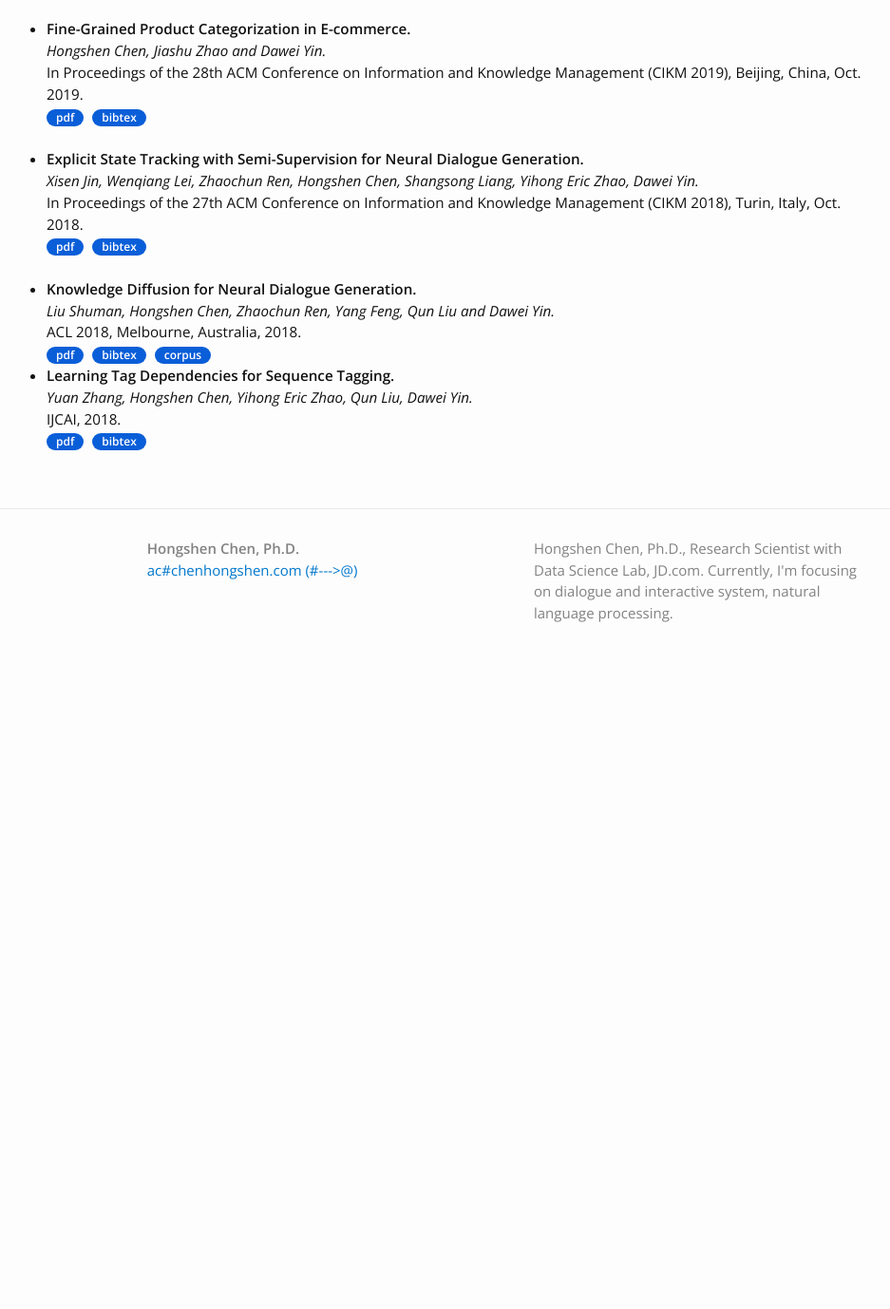
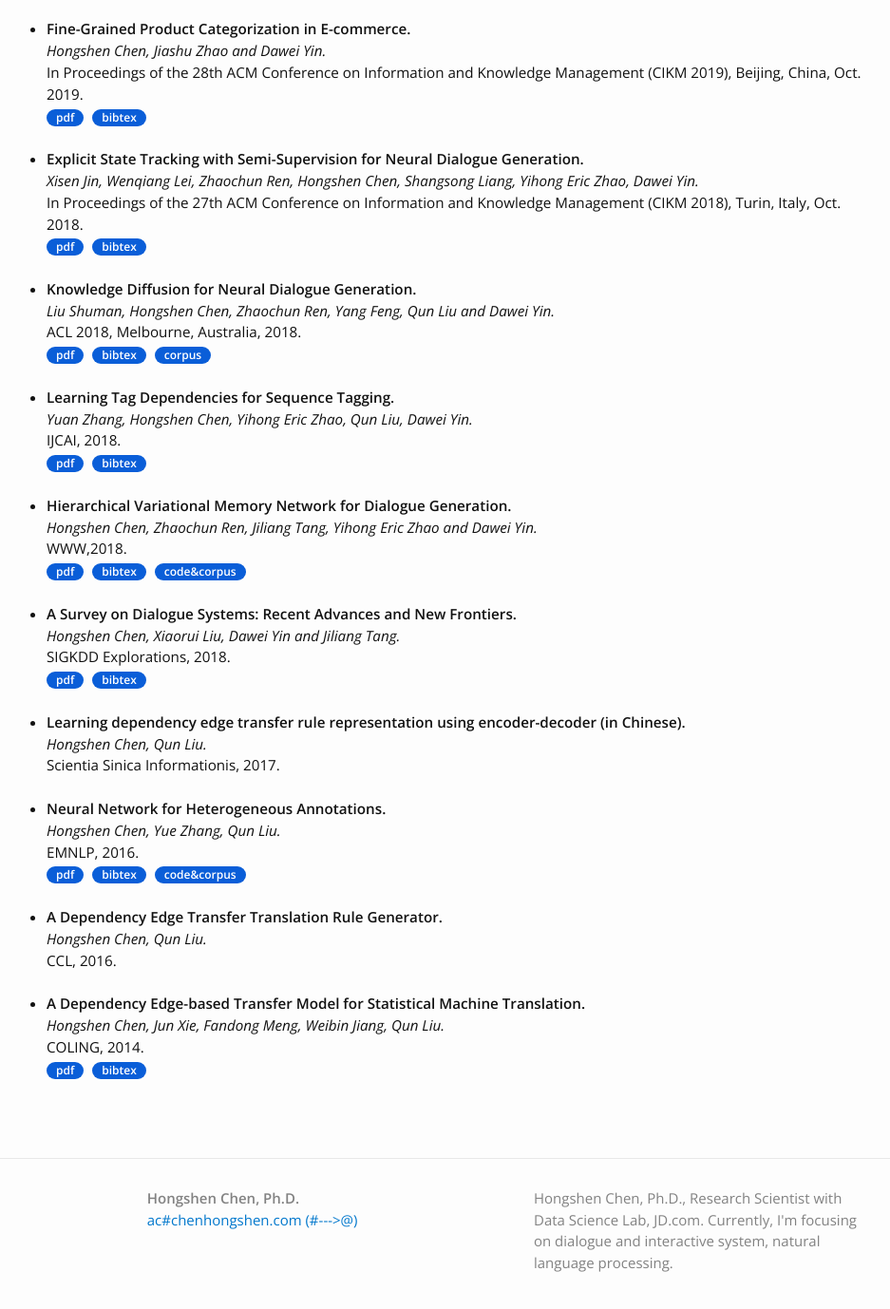
Before and after one commit to chenhongshen/chenhongshen.github.io, a Jekyll site: the page built from research.md, in a window 1280 px wide and 1400 px high, scrolled down 668 px. Shown: the top 1378 px of the window at 95% size, without its empty margins (176-1113 px from the left). Built offline with Jekyll 4.4.1, drawn with Linux system fonts in a browser that asks for light colours; a script that is not in the unit is left out; before the commit the page ends 1384 px from its top, so only the background shows below that.

Commit message:
Update research.md

```diff
--- a/research.md
+++ b/research.md
@@ -126,6 +126,7 @@ Describe your research interests here.
 		&nbsp;&nbsp; pages = "1489--1498", <br>
 		&nbsp;&nbsp; abstract = "End-to-end neural dialogue generation has shown promising results recently, but it does not employ knowledge to guide the generation and hence tends to generate short, general, and meaningless responses. In this paper, we propose a neural knowledge diffusion (NKD) model to introduce knowledge into dialogue generation. This method can not only match the relevant facts for the input utterance but diffuse them to similar entities. With the help of facts matching and entity diffusion, the neural dialogue generation is augmented with the ability of convergent and divergent thinking over the knowledge base. Our empirical study on a real-world dataset prove that our model is capable of generating meaningful, diverse and natural responses for both factoid-questions and knowledge grounded chi-chats. The experiment results also show that our model outperforms competitive baseline models significantly.", <br>
 		}
+		</div>
 	</li><br>
 	<li>
 		<b>Learning Tag Dependencies for Sequence Tagging.</b><br>
@@ -145,6 +146,108 @@ Describe your research interests here.
 		&nbsp;&nbsp; doi       = {10.24963/ijcai.2018/637}, <br>
 		&nbsp;&nbsp; url       = {https://doi.org/10.24963/ijcai.2018/637} <br>
 		}
+		</div>
+	</li><br>
+	<li>
+		<b>Hierarchical Variational Memory Network for Dialogue Generation. </b><br>
+		<i>Hongshen Chen, Zhaochun Ren, Jiliang Tang, Yihong Eric Zhao and Dawei Yin.</i><br>
+		WWW,2018.<br>
+		<a href="/research/papers/2018www.pdf"><div class="color-button">pdf</div></a>
+		<div class="color-button" onclick="isHidden('2018www_bibtex')">bibtex</div>
+		<a href="https://github.com/chenhongshen/HVMN"><div class="color-button">code&corpus</div></a>
+		<div class="bibtex-box" id="2018www_bibtex" style="display:none">
+		@inproceedings{chen2018hierarchical, <br>
+		&nbsp;&nbsp; title={Hierarchical variational memory network for dialogue generation}, <br>
+		&nbsp;&nbsp; author={Chen, Hongshen and Ren, Zhaochun and Tang, Jiliang and Zhao, Yihong Eric and Yin, Dawei}, <br>
+		&nbsp;&nbsp; booktitle={Proceedings of the 2018 World Wide Web Conference}, <br>
+		&nbsp;&nbsp; pages={1653--1662}, <br>
+		&nbsp;&nbsp; year={2018}, <br>
+		&nbsp;&nbsp; organization={International World Wide Web Conferences Steering Committee} <br>
+		}
+		</div>
+	</li><br>
+	<li>
+		<b>A Survey on Dialogue Systems: Recent Advances and New Frontiers.</b><br>
+		<i>Hongshen Chen, Xiaorui Liu, Dawei Yin and Jiliang Tang. </i><br>
+		SIGKDD Explorations, 2018.<br>
+		<a href="https://arxiv.org/abs/1711.01731"><div class="color-button">pdf</div></a>
+		<div class="color-button" onclick="isHidden('2018kdd_exp_bibtex')">bibtex</div>
+		<div class="bibtex-box" id="2018kdd_exp_bibtex" style="display:none">
+		@article{chen2017survey, <br>
+		&nbsp;&nbsp; title={A survey on dialogue systems: Recent advances and new frontiers}, <br>
+		&nbsp;&nbsp; author={Chen, Hongshen and Liu, Xiaorui and Yin, Dawei and Tang, Jiliang}, <br>
+		&nbsp;&nbsp; journal={Acm Sigkdd Explorations Newsletter}, <br>
+		&nbsp;&nbsp; volume={19}, <br>
+		&nbsp;&nbsp; number={2}, <br>
+		&nbsp;&nbsp; pages={25--35}, <br>
+		&nbsp;&nbsp; year={2017}, <br>
+		&nbsp;&nbsp; publisher={ACM} <br>
+		}
+		</div>
+	</li><br>
+	<li>
+		<b>Learning dependency edge transfer rule representation using encoder-decoder (in Chinese).</b><br>
+		<i>Hongshen Chen, Qun Liu.</i><br>
+		Scientia Sinica Informationis, 2017.<br>
+		<!--
+		<a href=""><div class="color-button">pdf</div></a><a href=""><div class="color-button">cite</div></a><a href=""><div class="color-button">code</div></a>
+		-->
+	</li><br>
+	<li>
+		<b>Neural Network for Heterogeneous Annotations.</b><br>
+		<i>Hongshen Chen, Yue Zhang, Qun Liu.</i><br>
+		EMNLP, 2016.<br>
+		<a href="https://www.aclweb.org/anthology/D16-1070/"><div class="color-button">pdf</div></a>
+		<div class="color-button" onclick="isHidden('2016emnlp_bibtex')">bibtex</div>
+		<a href="https://github.com/chenhongshen/NNHetSeq"><div class="color-button">code&corpus</div></a>
+		<div class="bibtex-box" id="2016emnlp_bibtex" style="display:none">
+		@inproceedings{chen-etal-2016-neural, <br>
+		&nbsp;&nbsp; title = "Neural Network for Heterogeneous Annotations", <br>
+		&nbsp;&nbsp; author = "Chen, Hongshen  and <br>
+		&nbsp;&nbsp; Zhang, Yue  and <br>
+		&nbsp;&nbsp; Liu, Qun", <br>
+		&nbsp;&nbsp; booktitle = "Proceedings of the 2016 Conference on Empirical Methods in Natural Language Processing", <br>
+		&nbsp;&nbsp; month = nov, <br>
+		&nbsp;&nbsp; year = "2016", <br>
+		&nbsp;&nbsp; address = "Austin, Texas", <br>
+		&nbsp;&nbsp; publisher = "Association for Computational Linguistics", <br>
+		&nbsp;&nbsp; url = "https://www.aclweb.org/anthology/D16-1070", <br>
+		&nbsp;&nbsp; doi = "10.18653/v1/D16-1070", <br>
+		&nbsp;&nbsp; pages = "731--741", <br>
+		}
+		</div>
+	</li><br>
+	<li>
+		<b>A Dependency Edge Transfer Translation Rule Generator.</b><br>
+		<i>Hongshen Chen, Qun Liu. </i><br>
+		CCL, 2016.<br>
+		<!--
+		<a href=""><div class="color-button">pdf</div></a><a href=""><div class="color-button">cite</div></a><a href=""><div class="color-button">code</div></a>
+		-->
+	</li><br>
+	<li>
+		<b>A Dependency Edge-based Transfer Model for Statistical Machine Translation. </b><br>
+		<i>Hongshen Chen, Jun Xie, Fandong Meng, Weibin Jiang, Qun Liu. </i><br>
+		COLING, 2014.<br>
+		<a href="https://www.aclweb.org/anthology/C14-1104/"><div class="color-button">pdf</div></a>
+		<div class="color-button" onclick="isHidden('2014coling_bibtex')">bibtex</div>
+		<div class="bibtex-box" id="2014coling_bibtex" style="display:none">
+		@inproceedings{chen-etal-2014-dependency, <br>
+		&nbsp;&nbsp; title = "A Dependency Edge-based Transfer Model for Statistical Machine Translation", <br>
+		&nbsp;&nbsp; author = "Chen, Hongshen  and <br>
+		&nbsp;&nbsp; Xie, Jun  and <br>
+		&nbsp;&nbsp; Meng, Fandong  and <br>
+		&nbsp;&nbsp; Jiang, Wenbin  and <br>
+		&nbsp;&nbsp; Liu, Qun", <br>
+		&nbsp;&nbsp; booktitle = "Proceedings of {COLING} 2014, the 25th International Conference on Computational Linguistics: Technical Papers", <br>
+		&nbsp;&nbsp; month = aug, <br>
+		&nbsp;&nbsp; year = "2014", <br>
+		&nbsp;&nbsp; address = "Dublin, Ireland", <br>
+		&nbsp;&nbsp; publisher = "Dublin City University and Association for Computational Linguistics", <br>
+		&nbsp;&nbsp; url = "https://www.aclweb.org/anthology/C14-1104", <br>
+		&nbsp;&nbsp; pages = "1103--1113", <br>
+		}
+		</div>
 	</li><br>
 </ul>
 
```
